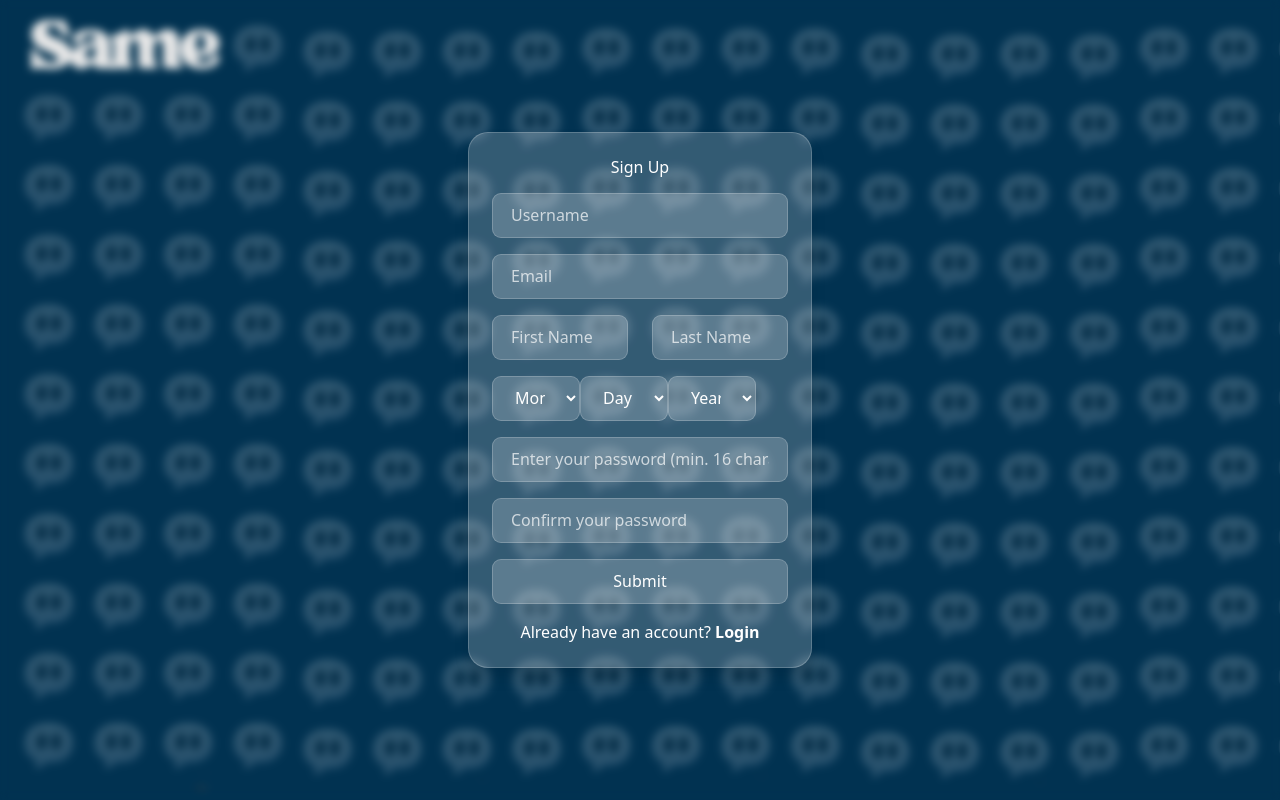
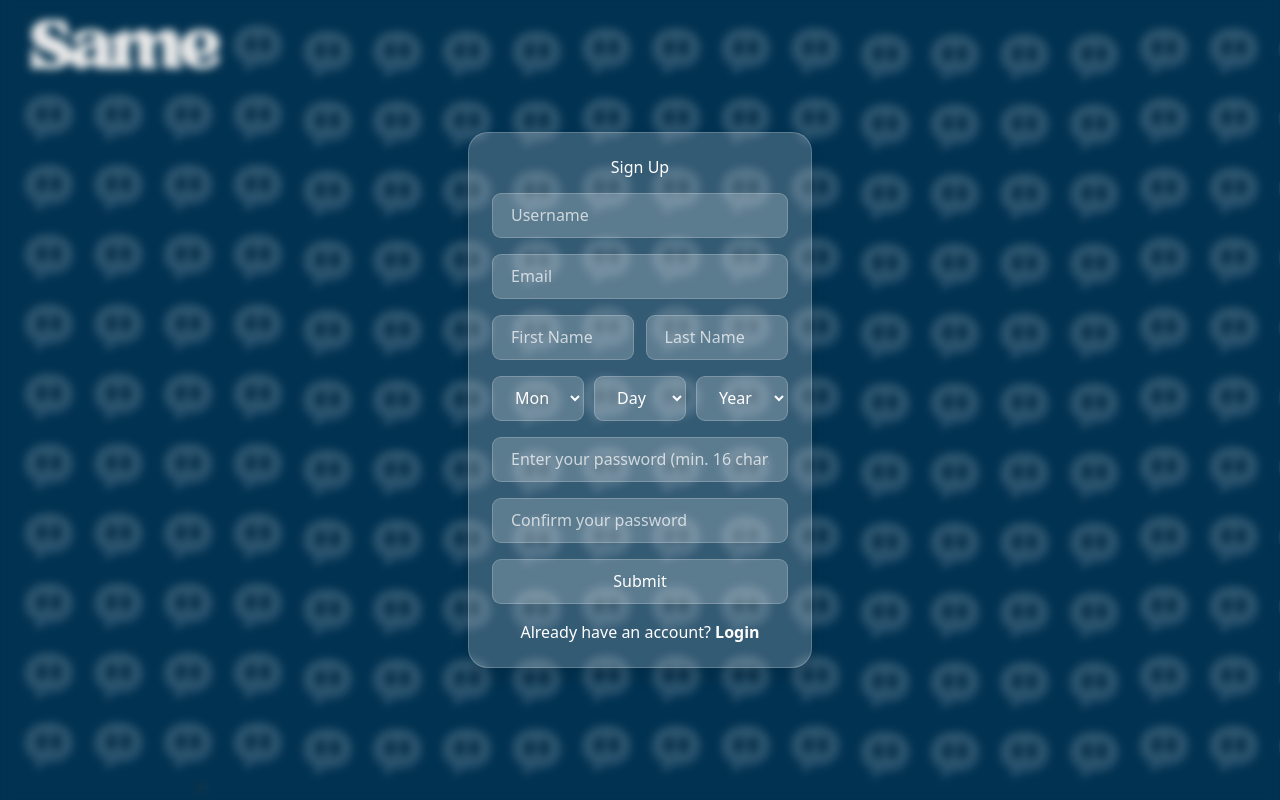
Before and after one commit to Tisa40486/Same, a React (Vite) app in the folder React/: page /signup in a window 1280 px wide. Built offline with nearby package versions, Linux system fonts and the light colour scheme.

Commit message:
feature/signup Update CSS

```diff
--- a/React/src/components/forms/signup/BirthdateField.tsx
+++ b/React/src/components/forms/signup/BirthdateField.tsx
@@ -125,9 +125,8 @@ export default function BirthdateField({ value, onChange, label = "Date of Birth
     };
 
     return (
-        <div className={"card-multi-fields-row"} >
+        <div className={"card-multi-fields-row"}>
             <label>{label}</label>
-            <div>
                 <select
                     value={value.month}
                     onChange={handleMonthChange}
@@ -136,7 +135,7 @@ export default function BirthdateField({ value, onChange, label = "Date of Birth
                 >
                     <option value="">Month</option>
                     {months.map(month => (
-                        <option key={month.value} value={month.value}>
+                        <option className={"glass-dropdown-option"} key={month.value} value={month.value}>
                             {month.label}
                         </option>
                     ))}
@@ -164,12 +163,11 @@ export default function BirthdateField({ value, onChange, label = "Date of Birth
                 >
                     <option value="">Year</option>
                     {generateYears().map(year => (
-                        <option key={year} value={year.toString()}>
+                        <option className={"glass-dropdown-option"} key={year} value={year.toString()}>
                             {year}
                         </option>
                     ))}
                 </select>
-            </div>
         </div>
     );
 }
--- a/React/src/styles/signup.scss
+++ b/React/src/styles/signup.scss
@@ -119,8 +119,8 @@ input, textarea, select {
 
     /* Input dimensions */
     --input-width: min(37vh, 400px);      /* Responsive with fallback */
-    --input-width-half: min(17vh, 200px); /* Responsive with fallback */
-    --input-width-dropdown: min(11vh, 150px); /* Responsive with fallback */
+    --input-width-half: min(17.8vh, 200px); /* Responsive with fallback */
+    --input-width-dropdown: min(11.5vh, 150px); /* Responsive with fallback */
     --input-height: 45px;
 
     /* Breakpoints (for reference) */
--- /dev/null
+++ b/package.json
@@ -0,0 +1,5 @@
+{
+  "dependencies": {
+    "sass": "^1.93.2"
+  }
+}
```
